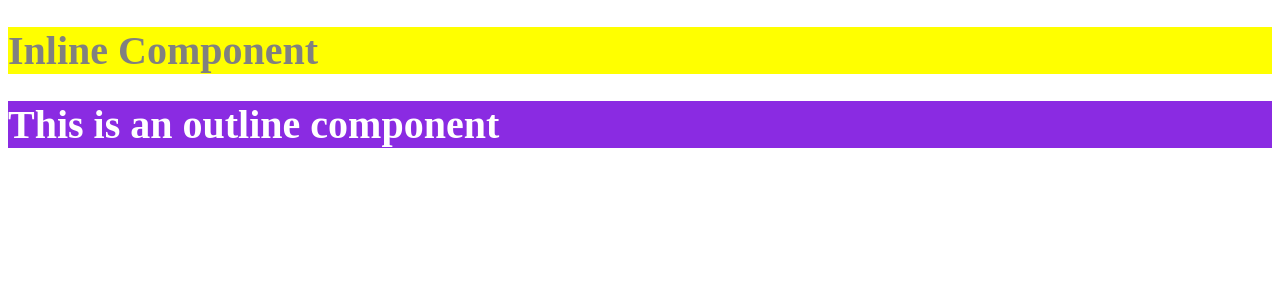
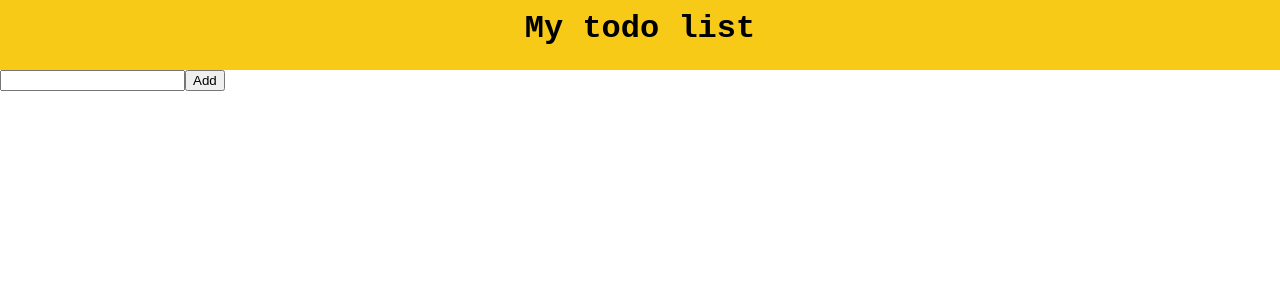
Before and after one commit to mintrosetta/lecture-react-javascript, a React (Vite) app in the folder todoapp/: page / in a window 1280 px wide. Shown: the top 300 px of the page. Built offline with nearby package versions, Linux system fonts and the light colour scheme.

Commit message:
create header comp

```diff
--- a/todoapp/src/App.css
+++ b/todoapp/src/App.css
@@ -0,0 +1,5 @@
+body {
+    margin: 0;
+    padding: 0;
+    font-family: 'Courier New', Courier, monospace;
+}
--- a/todoapp/src/App.jsx
+++ b/todoapp/src/App.jsx
@@ -1,6 +1,7 @@
 import { useState } from "react";
 import "./App.css";
 import Todo from "./components/Todo";
+import Header from "./components/Header";
 import InlineComponent from "./components/InlineComponent";
 import OutlineComponent from "./components/OutlineComponent";
 
@@ -9,8 +10,12 @@
 
     return (
         <>
-            <InlineComponent />
-            <OutlineComponent />
+            <div className="App">
+                <Header />
+                <Todo />
+            </div>
+            {/* <InlineComponent />
+            <OutlineComponent /> */}
         </>
     );
 }
--- /dev/null
+++ b/todoapp/src/components/Header.jsx
@@ -0,0 +1,11 @@
+import styles from './Header.module.css';
+
+export default function Header() {
+    return (
+        <>
+            <div className={styles.header}>
+                My todo list
+            </div>
+        </>
+    );
+}
--- /dev/null
+++ b/todoapp/src/components/Header.module.css
@@ -0,0 +1,8 @@
+.header {
+    background-color: #f7ca18;
+    text-align: center;
+    font-weight: bold;
+    height: 50px;
+    padding: 10px;
+    font-size: 2em;
+}
```
